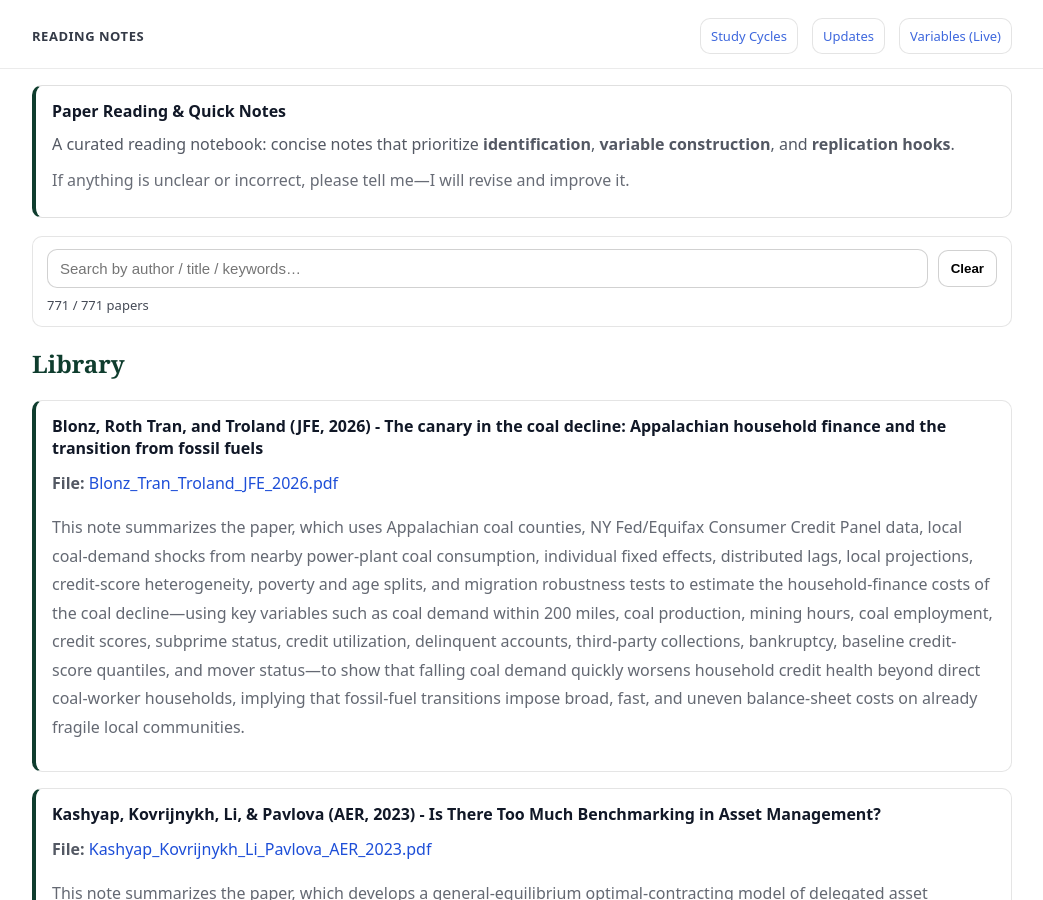
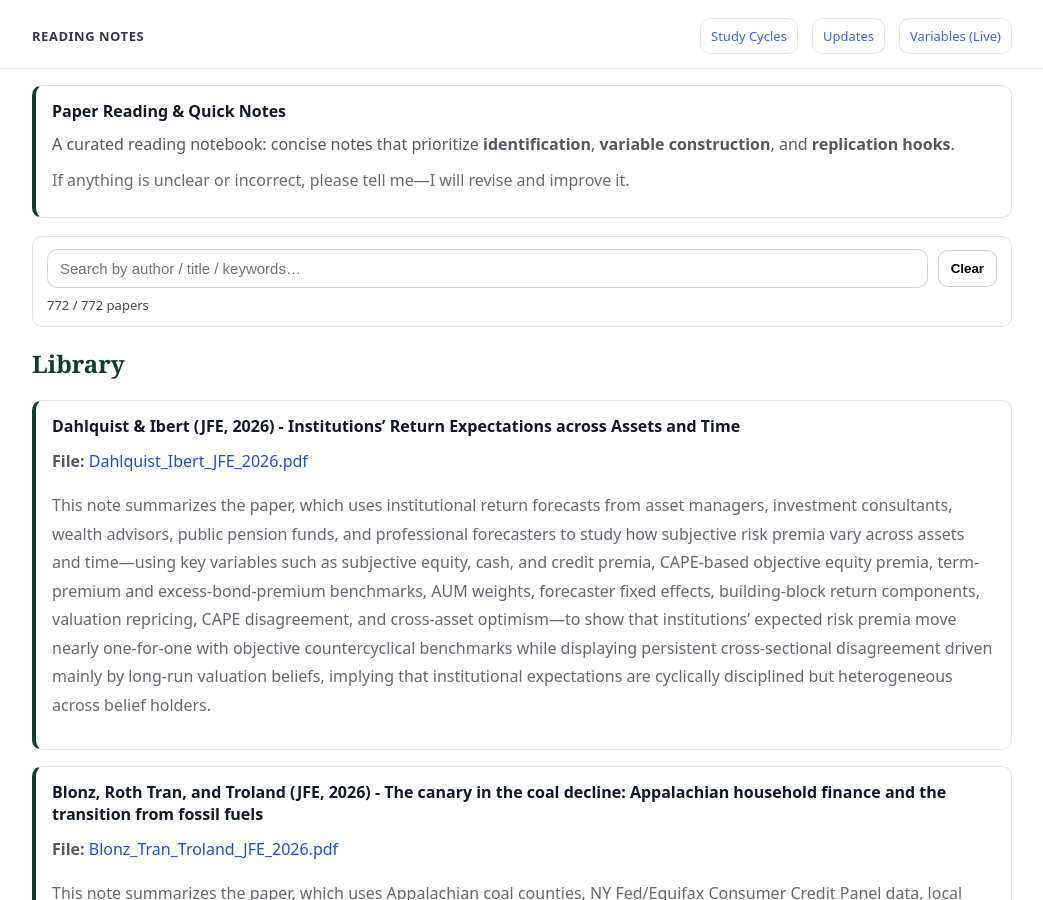
Before and after one commit to yaxinzn/study-archive, a Jekyll site: the page built from reading/index.md, in a window 1280 px wide and 900 px high. Shown: the whole window, without its empty margins (118-1161 px from the left). Built offline with Jekyll 4.4.1, drawn with Linux system fonts in a browser that asks for light colours.

Commit message:
Reading: add/update Dahlquist_Ibert_JFE_2026.pdf

```diff
--- a/_data/reading.yml
+++ b/_data/reading.yml
@@ -1,3 +1,7 @@
+- title: "Dahlquist & Ibert (JFE, 2026) - Institutions’ Return Expectations across Assets and Time"
+  file: "Dahlquist_Ibert_JFE_2026.pdf"
+  desc: "This note summarizes the paper, which uses institutional return forecasts from asset managers, investment consultants, wealth advisors, public pension funds, and professional forecasters to study how subjective risk premia vary across assets and time—using key variables such as subjective equity, cash, and credit premia, CAPE-based objective equity premia, term-premium and excess-bond-premium benchmarks, AUM weights, forecaster fixed effects, building-block return components, valuation repricing, CAPE disagreement, and cross-asset optimism—to show that institutions’ expected risk premia move nearly one-for-one with objective countercyclical benchmarks while displaying persistent cross-sectional disagreement driven mainly by long-run valuation beliefs, implying that institutional expectations are cyclically disciplined but heterogeneous across belief holders."
+
 - title: "Blonz, Roth Tran, and Troland (JFE, 2026) - The canary in the coal decline: Appalachian household finance and the transition from fossil fuels"
   file: "Blonz_Tran_Troland_JFE_2026.pdf"
   desc: "This note summarizes the paper, which uses Appalachian coal counties, NY Fed/Equifax Consumer Credit Panel data, local coal-demand shocks from nearby power-plant coal consumption, individual fixed effects, distributed lags, local projections, credit-score heterogeneity, poverty and age splits, and migration robustness tests to estimate the household-finance costs of the coal decline—using key variables such as coal demand within 200 miles, coal production, mining hours, coal employment, credit scores, subprime status, credit utilization, delinquent accounts, third-party collections, bankruptcy, baseline credit-score quantiles, and mover status—to show that falling coal demand quickly worsens household credit health beyond direct coal-worker households, implying that fossil-fuel transitions impose broad, fast, and uneven balance-sheet costs on already fragile local communities."
```
Also changed, not shown: 1 other file.
